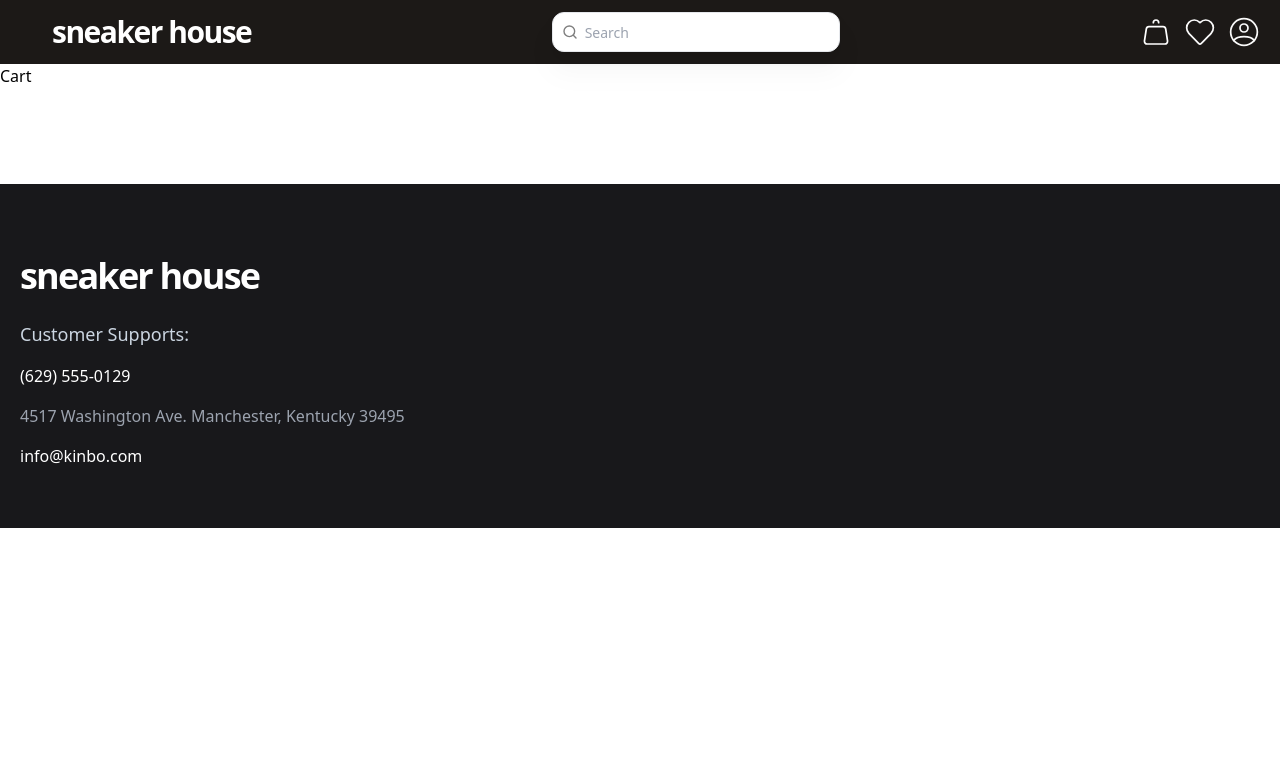
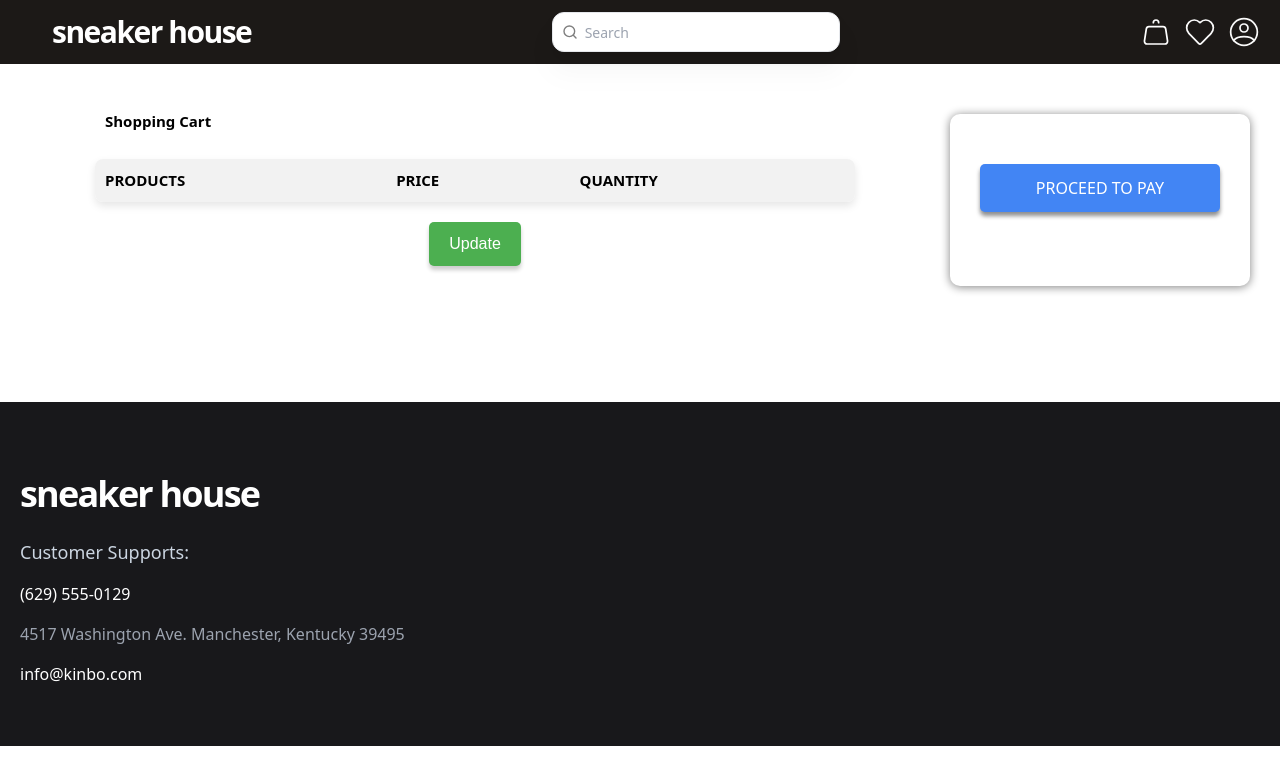
Before and after one commit to ArnoldSilva/Front_Crud, a React (Create React App) app: page /cart in a window 1280 px wide. Shown: the top 784 px of the page. Built offline with nearby package versions, Linux system fonts and the light colour scheme.

Commit message:
Update Cart.jsx

```diff
--- a/src/components/Cart.jsx
+++ b/src/components/Cart.jsx
@@ -1,10 +1,96 @@
-import React from "react";
+import React, { useState } from "react";
+import { useNavigate } from "react-router-dom";
 
+const Cart = () => {
+  const [cartItems, setCartItems] = useState([]);
+  const navigate = useNavigate();
 
-function Cart(){
-    return(
-        <h1>Cart</h1>
-    )
-}
+  // Função para simular a atualização dos produtos
+  const handleUpdateCart = () => {
+    // Aqui você pode adicionar a lógica de atualização dos produtos no carrinho
+    // Por exemplo, se você atualizar a quantidade dos itens no carrinho, pode chamar setCartItems com os novos valores
+    // setCartItems(novosProdutos);
+    console.log("Produtos atualizados!");
+  };
+
+  const handleProceedToPay = () => {
+    navigate('/Checkup');
+  };
+
+  return (
+    <div>
+      <div className="container" style={{ display: 'flex' }}>
+        <div className="produtos" style={{ maxWidth: '800px', margin: '0 auto', padding: '20px', fontSize: '15px', width: '1000px' }}>
+          <h1 style={{ textAlign: 'left', fontWeight: 'bold', fontSize: '9xl', lineHeight: '5', letterSpacing: 'tighter', marginLeft: '10px' }}>
+            Shopping Cart
+          </h1>
+          <table style={{ width: '100%', borderCollapse: 'collapse', borderRadius: '8px', overflow: 'hidden', boxShadow: '0 4px 8px rgba(0, 0, 0, 0.1)' }}>
+            <thead style={{ backgroundColor: '#f2f2f2' }}>
+              <tr>
+                <th style={{ textAlign: 'left', padding: '10px' }}>PRODUCTS</th>
+                <th style={{ textAlign: 'left', padding: '10px' }}>PRICE</th>
+                <th style={{ textAlign: 'left', padding: '10px' }}>QUANTITY</th>
+              </tr>
+            </thead>
+            <tbody>
+              {cartItems.map((item) => (
+                <tr key={item.id} style={{ borderBottom: '1px solid #ccc' }}>
+                  <td style={{ padding: '10px' }}>{item.product}</td>
+                  <td style={{ padding: '10px' }}>${item.price}</td>
+                  <td style={{ padding: '10px' }}>{item.quantity}</td>
+                </tr>
+              ))}
+            </tbody>
+          </table>
+          <button
+            className='uptade'
+            style={{
+              backgroundColor: '#4CAF50',
+              color: 'white',
+              padding: '10px 20px',
+              border: 'none',
+              cursor: 'pointer',
+              textAlign: 'center',
+              textDecoration: 'none',
+              display: 'block',
+              fontSize: '16px',
+              margin: '20px auto',
+              transitionDuration: '0.4s',
+              borderRadius: '5px',
+              boxShadow: '0 4px 4px rgba(0, 0, 0, 0.2)',
+              fontFamily: 'Arial, Helvetica, sans-serif'
+            }}
+            onClick={handleUpdateCart} // Associando a função ao botão de Update
+          >
+            Update
+          </button>
+        </div>
+
+        <div className="cartao" style={{ backgroundColor: '#fff', borderRadius: '10px', boxShadow: '0 1px 10px rgba(0, 0, 0, 0.493)', padding: '30px', width: '300px', marginTop: '50px', marginRight: '30px', marginBottom: '20px' }}>
+          <div className="totais" style={{ textAlign: 'center', fontFamily: 'Arial, Helvetica, sans-serif', marginBottom: '20px', fontSize: '14px' }}></div>
+          <button
+            id="ProceedToPay"
+            style={{
+              padding: '12px 24px',
+              borderRadius: '5px',
+              backgroundColor: '#4285f4',
+              color: 'white',
+              fontSize: '16px',
+              cursor: 'pointer',
+              transition: 'background-color 0.3s ease',
+              display: 'block',
+              width: '100%',
+              marginTop: '20px',
+              boxShadow: '0 4px 4px rgba(0, 0, 0, 0.445)'
+            }}
+            onClick={handleProceedToPay}
+          >
+            PROCEED TO PAY
+          </button>
+        </div>
+      </div>
+    </div>
+  );
+};
 
 export default Cart;
```
